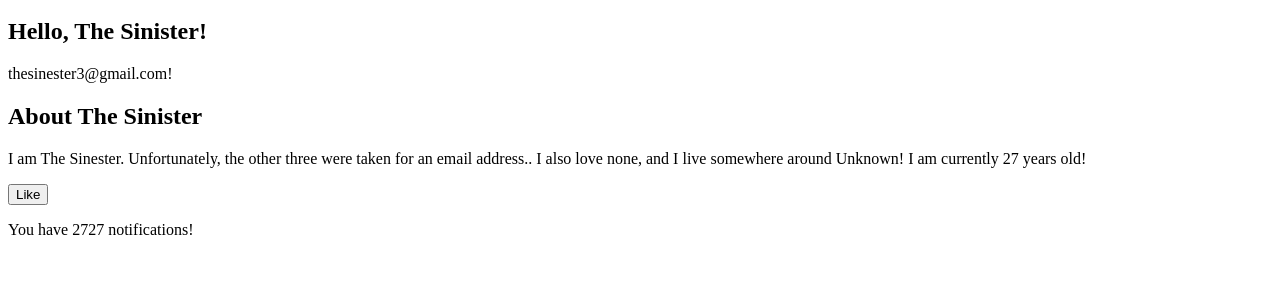
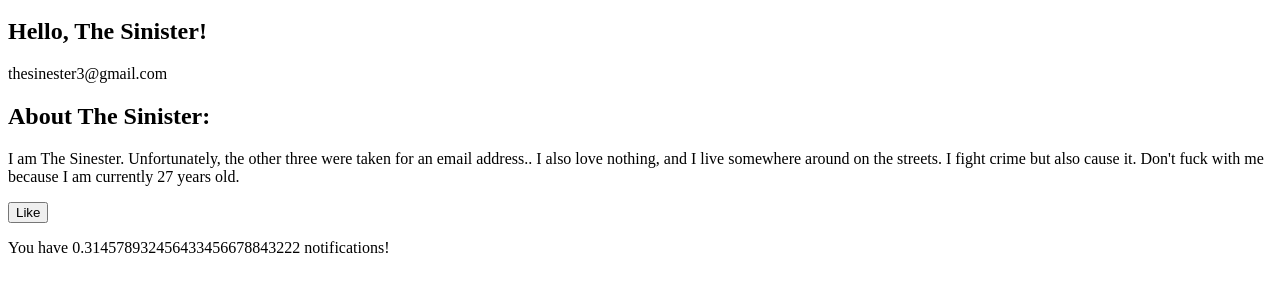
Before and after one commit to Josh-Hutcherson/test, a plain HTML site: page index.html in a window 1280 px wide. Shown: the part 48-340 px from the top of the page. Drawn offline with Linux system fonts and the light colour scheme.

Commit message:
Update index.html

```diff
--- a/index.html
+++ b/index.html
@@ -1,7 +1,7 @@
 <h1>The Sinister's profile</h1>
-<h2>Hello, The Sinister!</h2>
-<p> thesinester3@gmail.com!</p>
-<h2>About The Sinister</h2>
-<p> I am The Sinester. Unfortunately, the other three were taken for an email address.. I also love none, and I live somewhere around Unknown! I am currently 27 years old!</p>
+<h2>Hello,<b> The Sinister!</b></h2>
+<p> thesinester3@gmail.com</p>
+<h2>About The Sinister:</h2>
+<p> I am The Sinester. Unfortunately, the other three were taken for an email address.. I also love nothing, and I live somewhere around on the streets. I fight crime but also cause it. Don't fuck with me because I am currently 27 years old.</p>
 <button>Like</button>
-<p>You have 2727 notifications!</p>
+<p>You have 0.314578932456433456678843222 notifications!</p>
```
